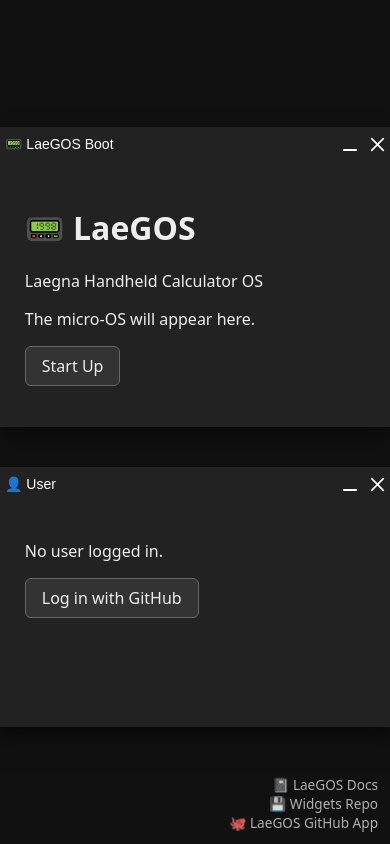
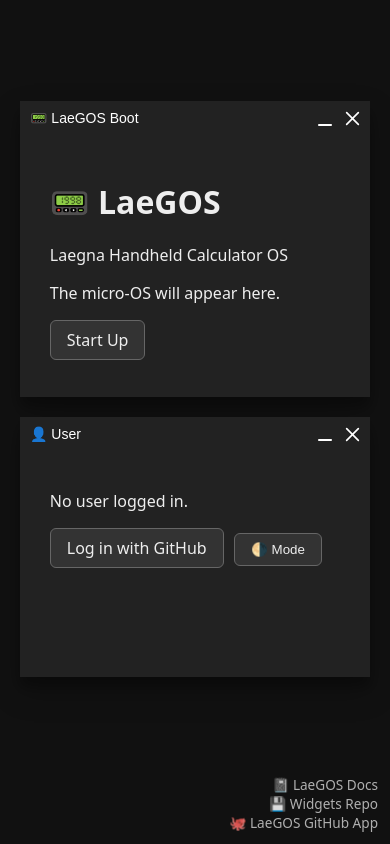
Before and after one commit to tambetvali/LaeGOS-Widgets, a Flask app: page / in a window 390 px wide. Run offline with Flask 3, Linux system fonts and the light colour scheme.

Commit message:
Refactor index.html for theme support and responsiveness
Refactor styles to use CSS variables for theme support and improve layout responsiveness.

```diff
--- a/templates/index.html
+++ b/templates/index.html
@@ -7,24 +7,35 @@
     <link rel="icon" type="image/svg+xml" href="{{ url_for('static', filename='favicon.svg') }}">
 
     <style>
+        :root {
+            --bg: #111;
+            --win: #222;
+            --text: #eee;
+        }
+        body.day {
+            --bg: #f4f4f4;
+            --win: #ffffff;
+            --text: #111;
+        }
+
         html, body {
             height: 100%;
-            background: #111;
             margin: 0;
             overflow: auto;
-            color: #eee;
+            background: var(--bg);
+            color: var(--text);
             font-family: system-ui, sans-serif;
         }
 
         #root {
             min-height: 100vh;
-            background: #111;
+            background: var(--bg);
         }
 
         .wincontent {
             padding: 1.4rem 1.8rem;
-            background: #222;
-            height: 100%;
+            background: var(--win);
+            min-height: 100%;
             box-sizing: border-box;
         }
 
@@ -39,7 +50,12 @@
             text-decoration: none;
             margin-right: 0.4rem;
         }
-        .btn:hover { background: #444; }
+        body.day .btn {
+            background: #ddd;
+            border-color: #aaa;
+            color: #111;
+        }
+        .btn:hover { filter: brightness(1.1); }
 
         .corner-links {
             position: fixed;
@@ -51,10 +67,12 @@
             line-height: 1.4;
         }
         .corner-links a { color: #ccc; text-decoration: none; }
+        body.day .corner-links a { color: #555; }
         .corner-links a:hover { color: #fff; }
+        body.day .corner-links a:hover { color: #000; }
     </style>
 </head>
-<body>
+<body class="{{ 'day' if current_mode == 'Day' else 'night' }}">
 <div id="root">
 
     <div id="boot" class="wincontent">
@@ -69,7 +87,8 @@
             <strong>{{ current_user.email }}</strong><br>
             {% if current_user.name %}{{ current_user.name }}<br>{% endif %}
             {% if current_user.picture %}
-                <img src="{{ current_user.picture }}" width="64" height="64" style="border-radius:50%; margin-top:0.5rem;">
+                <img src="{{ current_user.picture }}" width="64" height="64"
+                     style="border-radius:50%; margin-top:0.5rem;">
             {% endif %}
             <br><br>
             <a href="/auth/profile" class="btn">Manage Account</a>
@@ -78,6 +97,7 @@
         {% else %}
             <p>No user logged in.</p>
             <a href="/auth/login" class="btn">Log in with GitHub</a>
+            <button id="toggle-mode" class="btn">🌗 Mode</button>
         {% endif %}
     </div>
 
@@ -93,20 +113,27 @@
 
 <script>
 window.addEventListener("load", () => {
+    const vw = window.innerWidth;
+    const vh = window.innerHeight;
 
-    const centerX = window.innerWidth / 2 - 200;
-    const topY    = window.innerHeight * 0.15;
-    const belowY  = topY + 340;
+    const bootWidth  = Math.min(420, vw - 40);
+    const bootHeight = Math.min(300, vh * 0.35);
+    const userWidth  = bootWidth;
+    const userHeight = Math.min(260, vh * 0.35);
+
+    const centerX = (vw - bootWidth) / 2;
+    const topY    = Math.max(20, vh * 0.12);
+    const belowY  = Math.min(vh - userHeight - 20, topY + bootHeight + 20);
 
     new WinBox({
         title: "📟 LaeGOS Boot",
         class: ["no-full", "no-max"],
-        background: "#222",
+        background: "var(--win)",
         border: 1,
         x: centerX,
         y: topY,
-        width: 400,
-        height: 300,
+        width: bootWidth,
+        height: bootHeight,
         mount: document.getElementById("boot")
     });
 
@@ -116,12 +143,12 @@
     new WinBox({
         title: "👤 User",
         class: ["no-full", "no-max"],
-        background: "#222",
+        background: "var(--win)",
         border: 1,
         x: centerX,
         y: belowY,
-        width: 400,
-        height: 260,
+        width: userWidth,
+        height: userHeight,
         mount: userContent
     });
 
@@ -132,7 +159,10 @@
     const toggle = document.getElementById("toggle-mode");
     if (toggle) {
         toggle.onclick = () => {
-            fetch("/auth/toggle-mode", {method: "POST"}).then(() => location.reload());
+            fetch("/auth/toggle-mode", {method: "POST"}).then(() => {
+                document.body.classList.toggle("day");
+                document.body.classList.toggle("night");
+            });
         };
     }
 });
```
